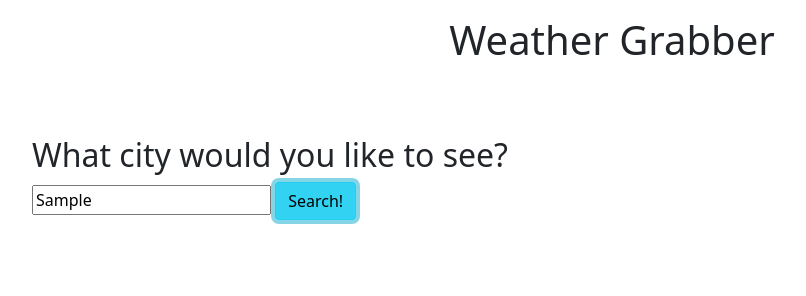
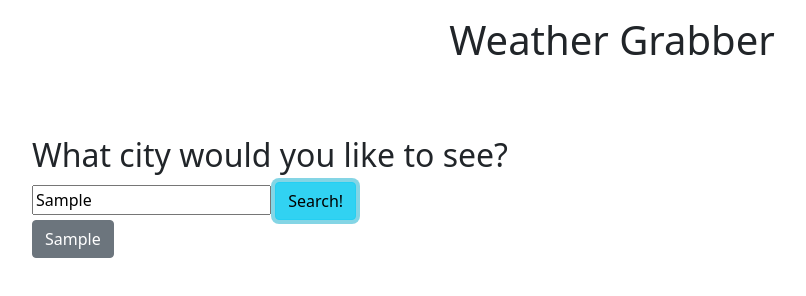
Before and after one commit to mrwait-music/Weather-Grabber, a plain HTML site: page index.html in a window 1280 px wide. Both pictures are taken after typing "Sample" into the empty fields and a click on the button "Search!". Shown: the whole page, without its empty margins (28-834 px from the left). Drawn offline with nearby package versions, Linux system fonts and the light colour scheme; no server answers.

Commit message:
Functions added for storing data locally and limiting button creations with a filter method for not appending previous searches.

```diff
--- a/assets/script.js
+++ b/assets/script.js
@@ -31,11 +31,12 @@ function fiveDay(longitude, lattitude) {
           // grab weather at noon each day
           // Step 3. 5 day weather forecast for city will be returned and displayed on screen.
           .then(function (data) {
+            var weatherFiveDay = $('#weatherFiveDay')
+            weatherFiveDay.empty()
             console.log(data)
             for (var i = 5; i < data.list.length; i += 8) {
                 var day = data.list[i]
                 console.log(day)
-                var weatherFiveDay = $('#weatherFiveDay')
                 var windSpeed = day.wind.speed
                 var temp = day.main.temp
                 var humidity = day.main.humidity
@@ -57,6 +58,7 @@ function fiveDay(longitude, lattitude) {
         });
 }
 // grab weather for the current day
+// temp, wind speed, humidity, icon (in weather array)
 function currentDay(longitude, lattitude) {
     var getWeatherURL = `https://api.openweathermap.org/data/2.5/weather?lat=${lattitude}&lon=${longitude}&units=imperial&appid=cf5137880ed7efb4df6421327fe198d4`
     fetch(getWeatherURL)
@@ -66,6 +68,7 @@ function currentDay(longitude, lattitude) {
         .then(function (data) {
             console.log(data)
             var currentWeather = $('#weatherCurrent')
+            currentWeather.empty()
             var windSpeed = data.wind.speed
             var temp = data.main.temp
             var humidity = data.main.humidity
@@ -85,22 +88,28 @@ function currentDay(longitude, lattitude) {
 }
 
 function saveCity(event) {
-    // event.preventDefault()
     var city = userInput.val()
-    localStorage.setItem('city', city)
+    var savedCity = JSON.parse(localStorage.getItem('city'))||[]
+    var filteredCity = savedCity.filter(prevCity => city != prevCity)
+    filteredCity.push(city)
+    localStorage.setItem('city', JSON.stringify(filteredCity))
     console.log(localStorage)
-
   }
 
-window.onload = function () {
-    for (var i = 0; i < localStorage.length; i++) {
+  // Step 4. Previous city searches will be stored locally and displayed upon page refresh.
+function displayButton() {
+  $('#previousSearch').empty()
+  var city = JSON.parse(localStorage.getItem('city'))||[]
+    for (var i = 0; i < city.length; i++) {
       var key = localStorage.key(i);
-      var city = localStorage.getItem(key);
       if (city) {
-        var button = $('<button>').text(city).addClass('btn btn-secondary');
-        button.click(function () {
-          getLocation(city);
+        var button = $('<button>').text(city[i]).addClass('btn btn-secondary');
+        button.click(function (event) {
+          console.log(event.target.textContent);
+          getLocation(event.target.textContent);
+
         });
+
         $('#previousSearch').append(button);
       }
     }
@@ -111,11 +120,7 @@ $("#form").on("submit", function (event) {
     var city = $(this)[0][0].value
     getLocation(city)
     saveCity(city)
+    displayButton()
 });
 
-
-
-// Step 4. Previous city searches will be stored locally and displayed upon page refresh.
-
-
-// temp, wind speed, humidity, icon (in weather array)
+displayButton()
--- a/index.html
+++ b/index.html
@@ -20,8 +20,8 @@
             <H2>What city would you like to see?</H2>
             <input type="text" id="userInput" placeholder="City, USA">
             <button id="searchBtn" type="submit" class="btn btn-info">Search!</button>
-            <div id="previousSearch"></div>
         </form>
+        <div id="previousSearch"></div>
     </aside>
     <div id="weatherCurrent" class="row">
     </div>
```
Lines whose indentation alone changed are shown as unchanged.
